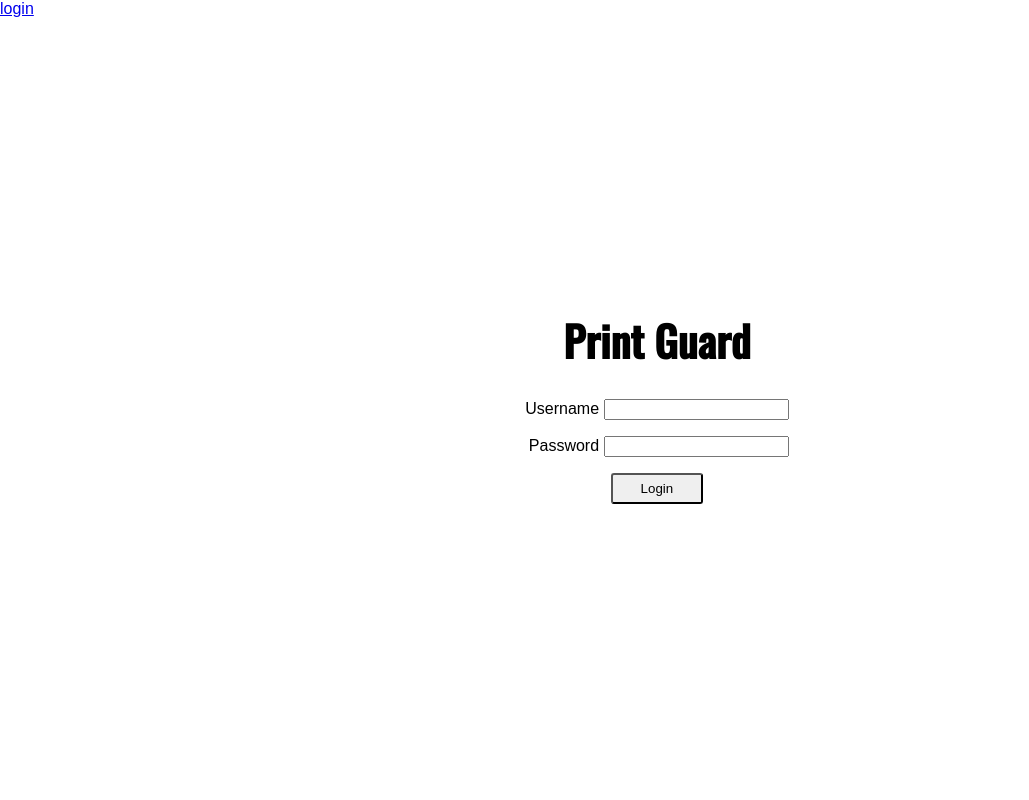
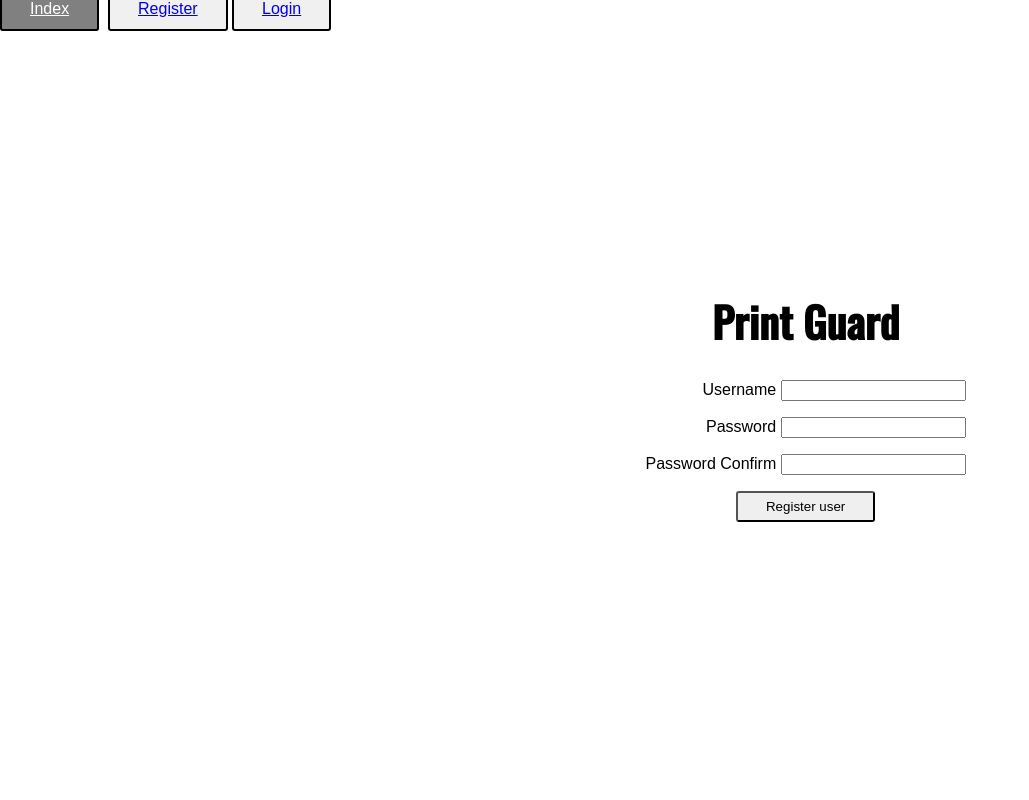
Before and after one commit to ThePandoConnection/Print_Guard, a Flask app: template project/templates/register.html in a window 1280 px wide. Shown: the whole page, without its empty margins (0-1029 px from the left). Run offline with Flask 3, Linux system fonts and the light colour scheme; the template is opened without the code that fills it: values that come from a table or form of the project are taken from there, others are empty; parts of the project's set-up code (start-up, migrations or seed data) failed here and were passed over.

Commit message:
added links to login and register pages

```diff
--- a/project/Models.py
+++ b/project/Models.py
@@ -1,11 +1,9 @@
 from project import db, login_manager
-from datetime import datetime
 from flask_login import UserMixin
 from werkzeug.security import generate_password_hash, check_password_hash
 
 
 class User(UserMixin, db.Model):
-    __tablename__ = 'users'
     id = db.Column(db.Integer, primary_key=True, autoincrement=True)
     username = db.Column(db.String(15), unique=True, nullable=False)
     hashed_password = db.Column(db.String(128))
--- a/project/static/styles.css
+++ b/project/static/styles.css
@@ -2,6 +2,29 @@
 body{
   font-family: Arial, sans-serif;
 }
+
+#theHeader a
+{
+  font-family: Arial, sans-serif;
+  background-color: #F0f0f0;
+  border: 2px solid black;
+  transition-duration: 0.4s;
+  border-radius: 3px;
+  padding: 12px 28px;
+}
+
+#theHeader a:hover
+{
+  background-color: gray;
+  color: white;
+}
+
+#theHeader a:active
+{
+  background-color: gray;
+  color: white;
+}
+
 h1{
   font-size: 42px;
   text-align: center;
--- /dev/null
+++ b/project/static/stylesRegister.css
@@ -0,0 +1,39 @@
+html,body {
+  height:100%;
+  width:100%;
+  margin:0;
+}
+body {
+  display:flex;
+}
+#register-form {
+  margin:auto;
+}
+.register-wrapper{
+  display: block;
+  margin-left: auto;
+  margin-right: 0;
+  width: auto;
+  height: auto;
+}
+.register-fields {
+  text-align: right;
+}
+.register-submit{
+  display: flex;
+  justify-content: center;
+
+}
+.register-submit-btn{
+  transition-duration: 0.4s;
+  border-radius: 3px;
+  padding: 6px 28px;
+}
+.register-submit-btn:hover{
+  background-color: #4CAF50;
+  color: white;
+}
+.register-submit-btn:active{
+  background-color: #4CAF50;
+  color: white;
+}
--- a/project/templates/layout.html
+++ b/project/templates/layout.html
@@ -10,7 +10,11 @@
     <meta name="viewport" content="width=device-width, initial-scale=1.0">
 </head>
 <body>
-    <a href="{{ url_for('login')}}" > login </a>
+        <div id="theHeader">
+        <a href="{{ url_for('home') }}">Index</a>&nbsp
+        <a href="{{ url_for('register') }}">Register</a>
+        <a href="{{ url_for('login') }}">Login</a>
+    </div>
     {% block content %}
     {% endblock %}
 </div>
--- a/project/templates/register.html
+++ b/project/templates/register.html
@@ -1,23 +1,24 @@
 <!DOCTYPE html>
 {% extends "layout.html" %}
 {% block content %}
-  <head> <link rel="stylesheet" href="{{ url_for('static', filename='styleslogin.css') }}"></head>
+  <head> <link rel="stylesheet" href="{{ url_for('static', filename='stylesRegister.css') }}"></head>
   <body>
-    <form id="login-form" method="POST" action="">
+    <form id="register-form" method="POST" action="">
       {{ form.csrf_token }}
-      <div class= "login-wrapper">
+      <div class= "register-wrapper">
         <h1>Print Guard</h1>
-        <p class="login-fields">{{ form.username.label }} {{ form.username }}</p>
-        <p class="login-fields">{{ form.password.label }} {{ form.password }}</p>
+        <p class="register-fields">{{ form.username_new.label }} {{ form.username_new }}</p>
+        <p class="register-fields">{{ form.password_new.label }} {{ form.password_new }}</p>
+        <p class="register-fields">{{ form.password_confirm.label }} {{ form.password_confirm }}</p>
       </div>
-      <p class="login-submit"><input class="login-submit-btn" type="submit" value="Login"></p>
+      <p class="register-submit"><input class="register-submit-btn" type="submit" value="Register user"></p>
     </form>
     <p></p>
     {% with messages = get_flashed_messages() %}
       {% if messages %}
         <ul class="flashes">
           {% for message in messages %}
-            <li class = "login_error">{{ message }}</li>
+            <li class = "register_error">{{ message }}</li>
           {% endfor %}
         </ul>
       {% endif %}
```
Also changed, not shown: project/Routes.py (+14 -2 lines), project/__init__.py (+6 -1 lines).
